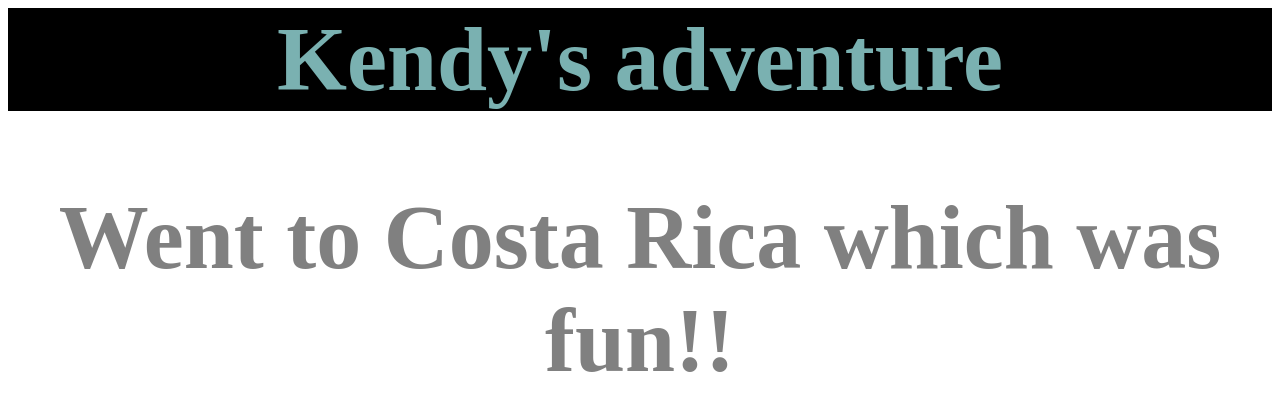
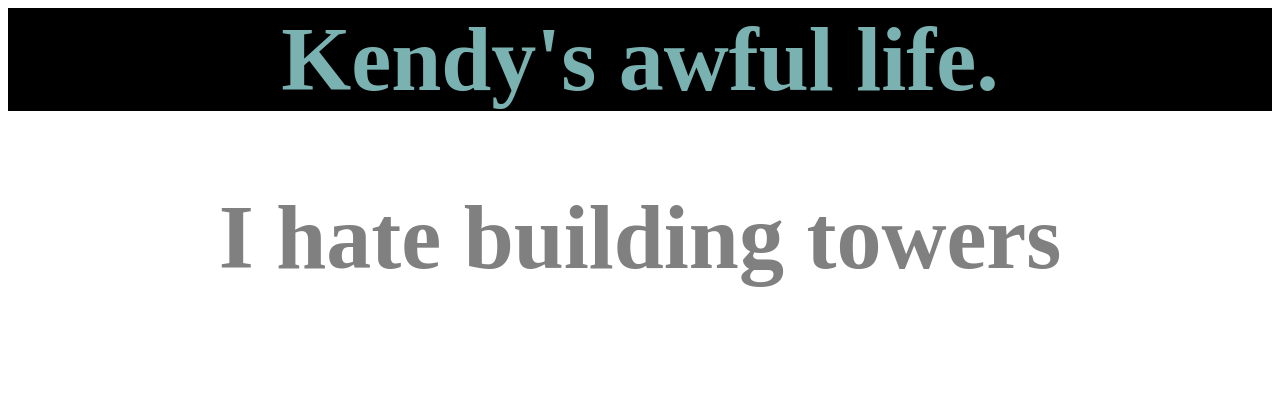
Before and after one commit to KendyM/Kendy, a plain HTML site: page index.html in a window 1280 px wide. Drawn offline with Linux system fonts and the light colour scheme.

Commit message:
nanjfndfj

```diff
--- a/index.html
+++ b/index.html
@@ -5,7 +5,7 @@ h1{font-size: 90px; text-align:center; color:#7ab1b1; background-color: black;}
 h2{font-size: 90px; text-align:center; color:gray; background-color: white;}
 </style>
 <body>
-<h1>Kendy's adventure</h1>
-<h2> Went to Costa Rica which was fun!!</h2>
+<h1>Kendy's awful life.</h1>
+<h2> I hate building towers</h2>
 </body>
 </html>
```
